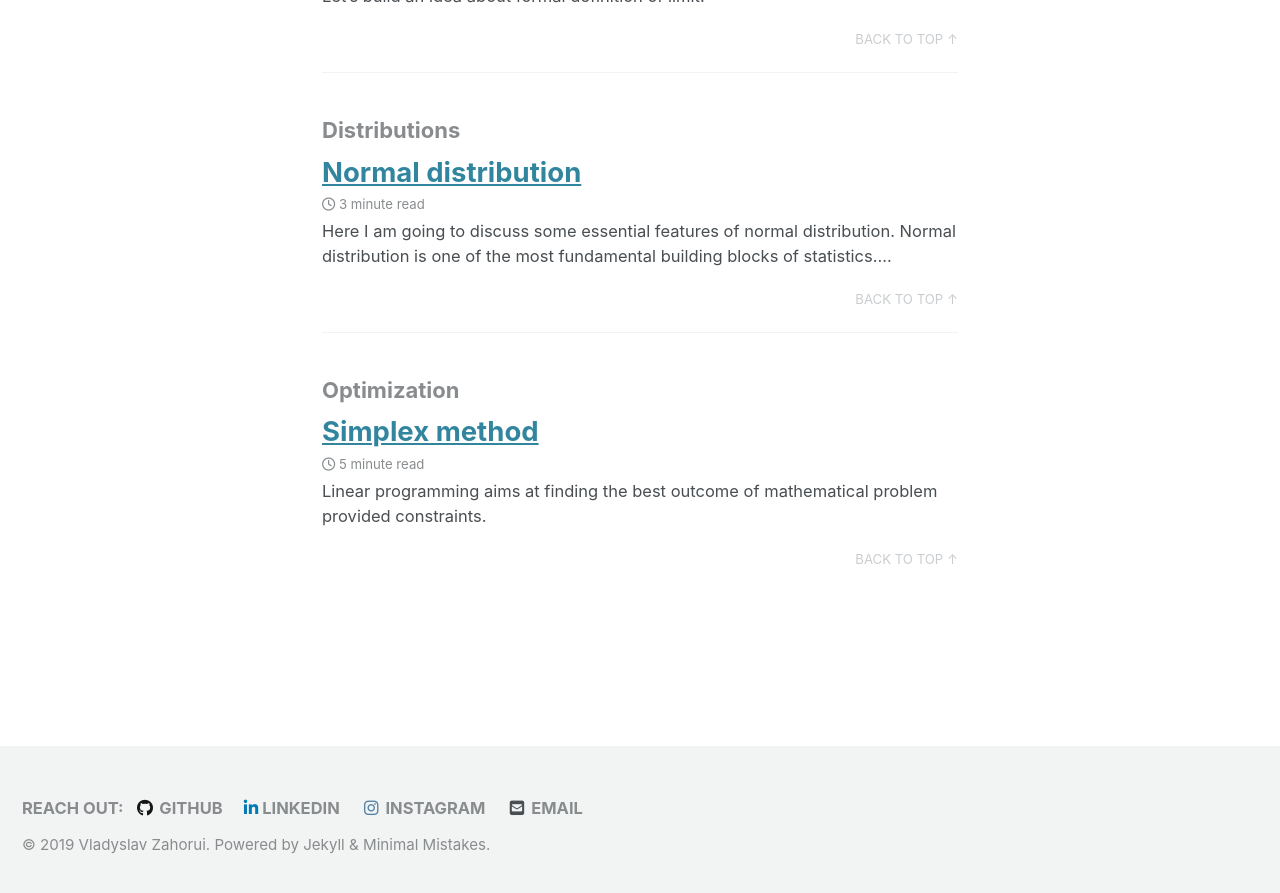
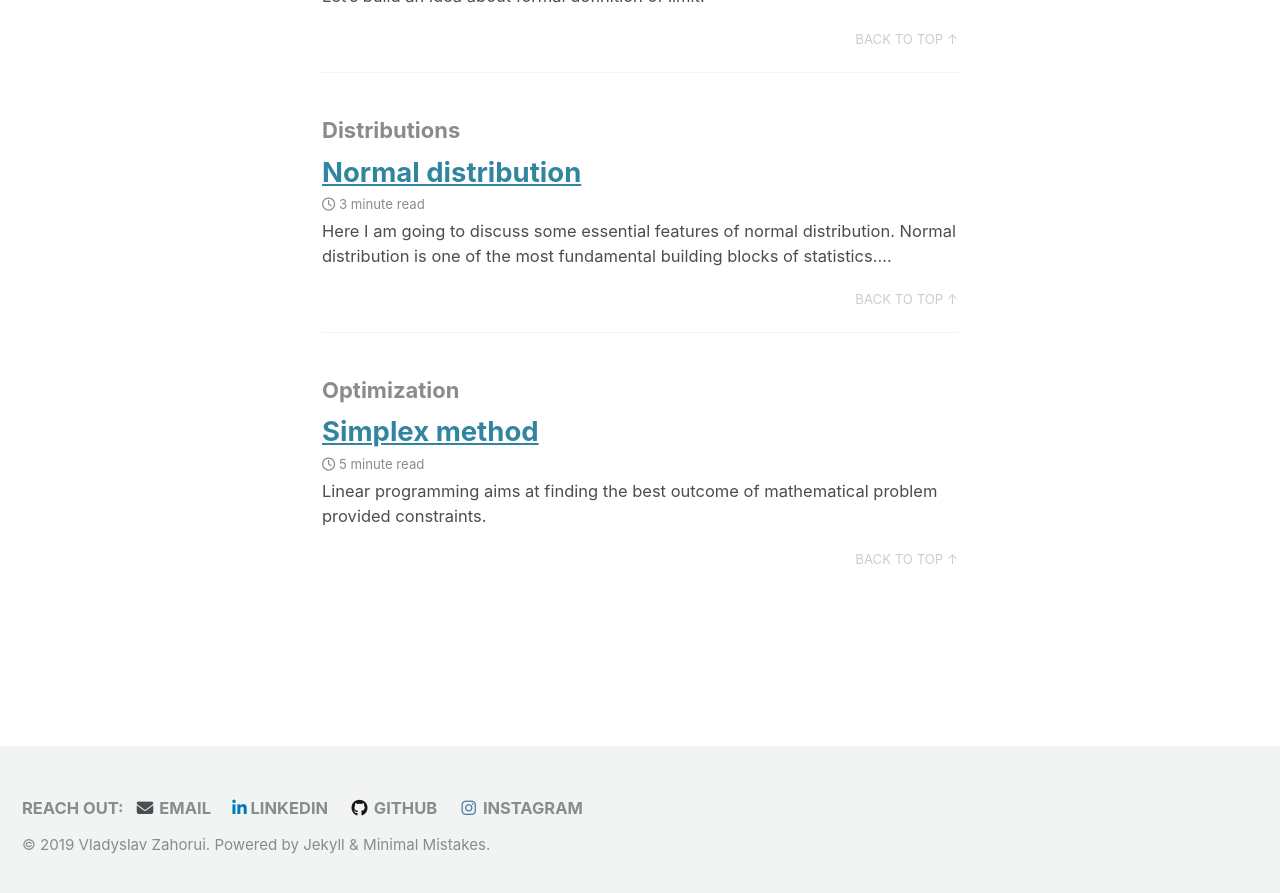
Before and after one commit to vzahorui/vzahorui.github.io, a Jekyll site: the page built from _pages/knowledge_base.md, in a window 1280 px wide and 900 px high, scrolled down 1659 px. Shown: the top 893 px of the window. Built offline with Jekyll 4.4.1, drawn with Linux system fonts in a browser that asks for light colours; cached includes are drawn as plain includes; nearby versions of some CDN libraries.

Commit message:
Update _config.yml

```diff
--- a/_config.yml
+++ b/_config.yml
@@ -131,27 +131,23 @@ author:
 # Site Footer
 footer:
   links:
-    - label: "Twitter"
-      icon: "fab fa-fw fa-twitter-square"
-      # url:
-    - label: "Facebook"
-      icon: "fab fa-fw fa-facebook-square"
-      # url:
+    - label: "Email"
+      icon: "fas fa-fw fa-envelope"
+      url: mailto:vladyslav.zahorui@gmail.com
+    - label: "LinkedIn"
+      icon: "fab fa-linkedin-in"
+      url: "https://www.linkedin.com/in/vzahorui"
     - label: "GitHub"
       icon: "fab fa-fw fa-github"
       url: "https://github.com/vzahorui"
     - label: "GitLab"
       icon: "fab fa-fw fa-gitlab"
       # url: ""
-    - label: "LinkedIn"
-      icon: "fab fa-linkedin-in"
-      url: "https://www.linkedin.com/in/vzahorui"
+
     - label: "Instagram"
       icon: "fab fa-fw fa-instagram"
       url: "https://www.instagram.com/v.zahorui"
-    - label: "Email"
-      icon: "fas fa-fw fa-envelope-square"
-      url: mailto:vladyslav.zahorui@gmail.com
+
 
 
 # Reading Files
```
